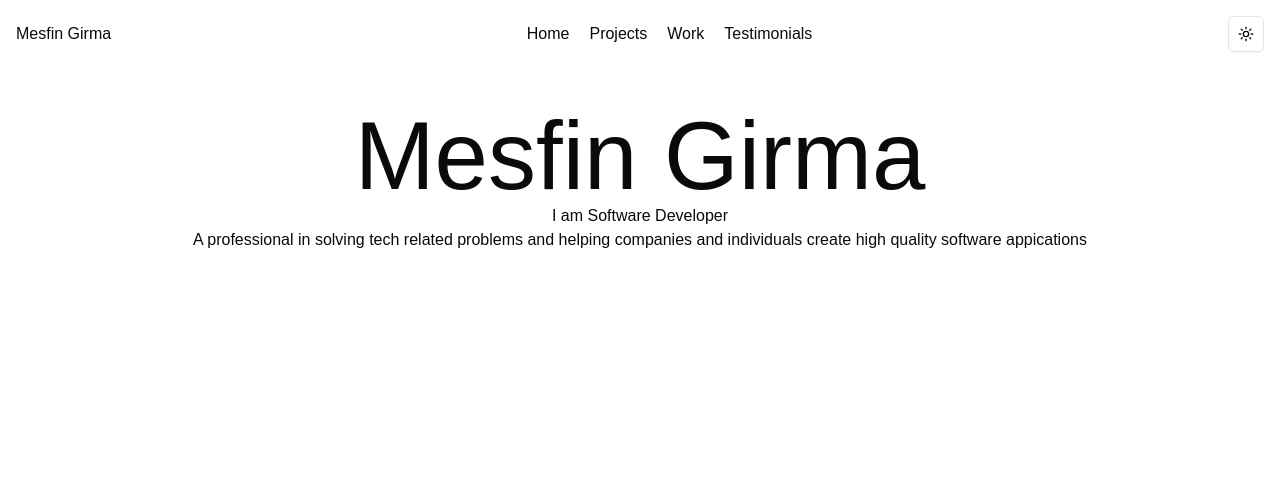
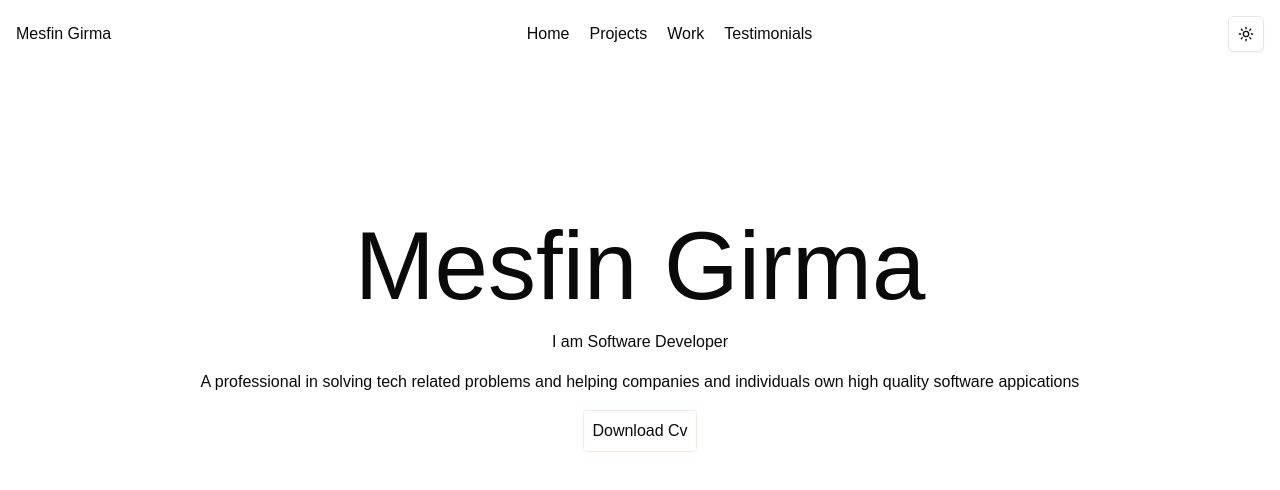
Before and after one commit to victocoder/victocoder-portfolio, a Next.js app: page / in a window 1280 px wide. Shown: the top 490 px of the page. Built offline with nearby package versions, Linux system fonts and the light colour scheme.

Commit message:
added a basic download cv button

```diff
--- a/components/Hero.tsx
+++ b/components/Hero.tsx
@@ -2,10 +2,12 @@ import React from 'react'
 
 const Hero = () => {
   return (
-    <div className='flex justify-center items-center pt-10 flex-col'>
+    <div className='flex justify-center items-center pt-[150px] flex-col gap-4 px-4'>
         <h1 className='text-6xl md:text-8xl'>Mesfin Girma</h1>
       <p>I am Software Developer</p>
-      <p>A professional in solving tech related problems and helping companies and individuals create high quality software appications</p>
+      <p className='text-center'>A professional in solving tech related problems and helping companies and individuals own high quality software appications</p>
+
+      <button className='border border-red-100 px-2 py-2 rounded-sm'>Download Cv</button>
     </div>
   )
 }
```
